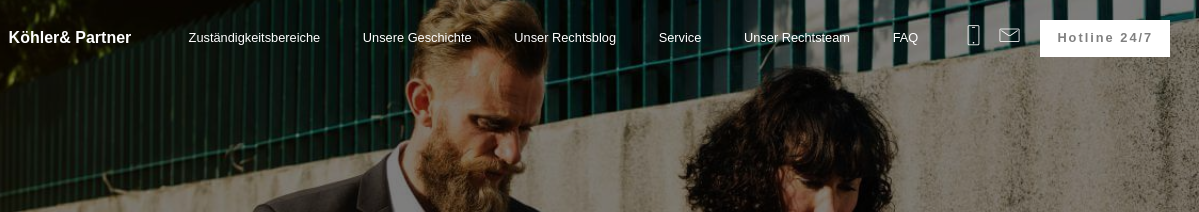
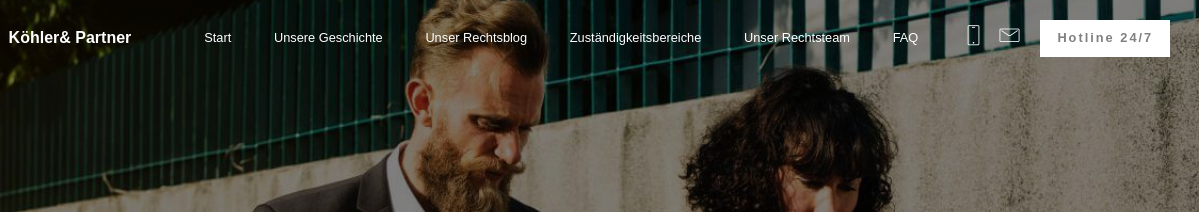
Before and after one commit to Web-Steps/Kanzlei, a plain HTML site: page index.html in a window 1280 px wide. Shown: the top 212 px of the page, 81-1280 px from the left. Drawn offline with Linux system fonts and the light colour scheme; files whose address does not match are found by name; a web font is replaced by a local one.

```diff
--- a/index.html
+++ b/index.html
@@ -50,11 +50,10 @@
         </button>
       <div class="collapse navbar-collapse" id="navbarSupportedContent">
             <ul class="navbar-nav nav-dropdown" data-app-modern-menu="true"><li class="nav-item">
-                    <a class="nav-link link text-white display-4" href="index.html#features1-2">
-                        Zuständigkeitsbereiche
-                    </a>
+                    <a class="nav-link link text-white display-4" href="index.html#header4-1">
+                        Start                 </a>
                 </li><li class="nav-item"><a class="nav-link link text-white display-4" href="index.html#slider1-c">
-                        Unsere Geschichte</a></li><li class="nav-item"><a class="nav-link link text-white display-4" href="index.html#features3-3">Unser Rechtsblog</a></li><li class="nav-item"><a class="nav-link link text-white display-4" href="index.html#features1-2">Service</a></li>
+                        Unsere Geschichte</a></li><li class="nav-item"><a class="nav-link link text-white display-4" href="index.html#features3-3">Unser Rechtsblog</a></li><li class="nav-item"><a class="nav-link link text-white display-4" href="index.html#features1-2">Zuständigkeitsbereiche</a></li>
                 <li class="nav-item">
                     <a class="nav-link link text-white display-4" href="index.html#features2-4">
                         Unser Rechtsteam
@@ -780,7 +779,7 @@
                 <div data-form-alert="" hidden="">
                     Vielen Dank! Ihre Nachricht wurde verschickt!
                 </div>
-                <form class="mbr-form" action="https://mobirise.com/" method="post" data-form-title="Mobirise Form"><input type="hidden" name="email" data-form-email="true" value="A3EBVEuIc/1XT+UMZOJIakWiSl6PcFO73zIbaPqTs7beuGnQOzp1dCY/j3MCbBz1tnkCZKK5pEx//Zgkgnp+0mcoAs6aXuVC0xv2dXKW84X/jo/HZTOf8jO/mYchYk60">
+                <form class="mbr-form" action="https://mobirise.com/" method="post" data-form-title="Mobirise Form"><input type="hidden" name="email" data-form-email="true" value="XfV2U+fIV78sThKoN72Hh+CHiXn2QiWUcN6wEgUoyhi4LPHqBTCjRH3k2aH5oshxwsIU0cXi5RICDIh1hD6DNx4FydkiaUvIvTPAj1hWbpr7yOnLkYJYkM40rGDietNF">
                     <div class="row row-sm-offset">
                         <div class="col-md-12 multi-horizontal" data-for="name">
                             <div class="form-group">
```
Also changed, not shown: 1 other file.
